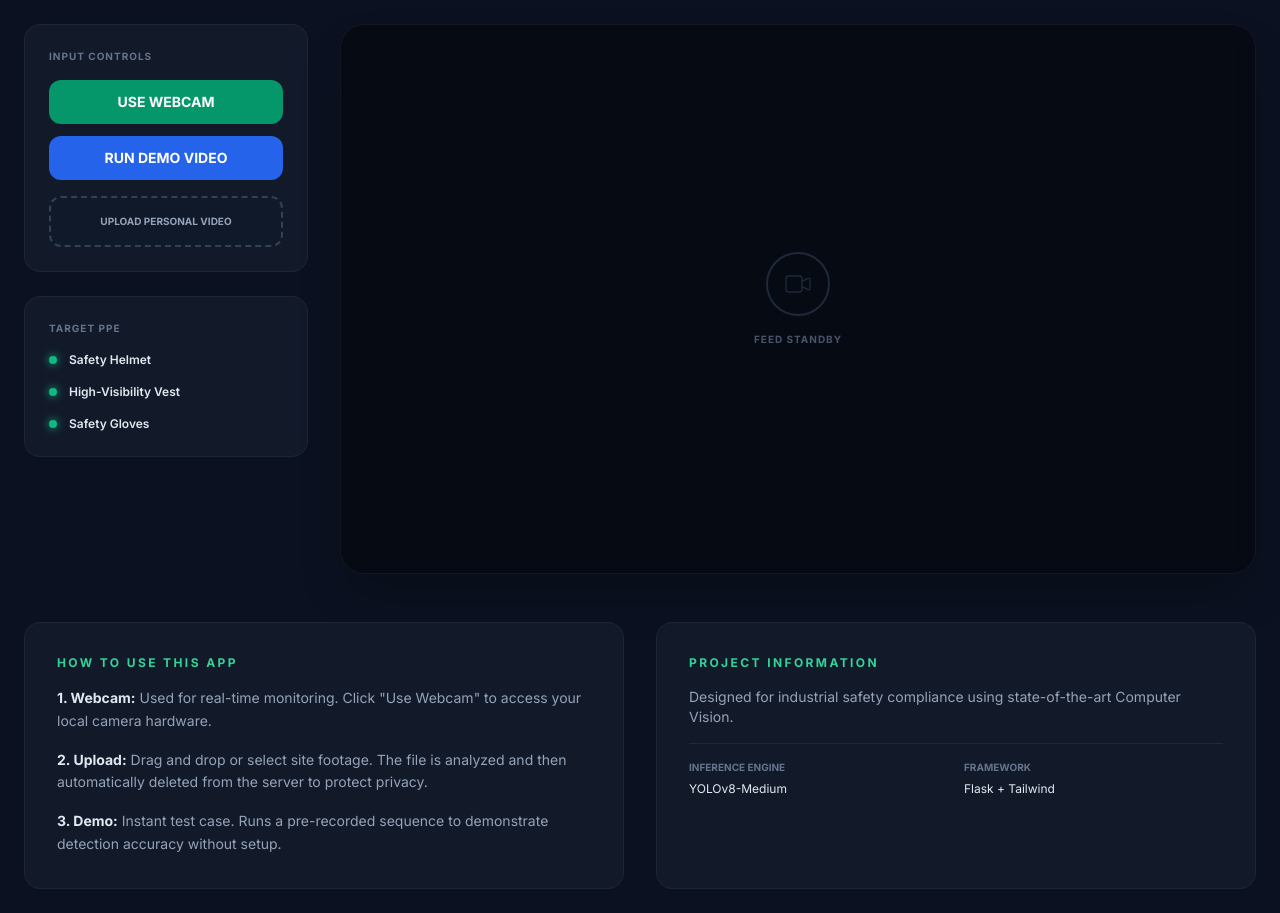
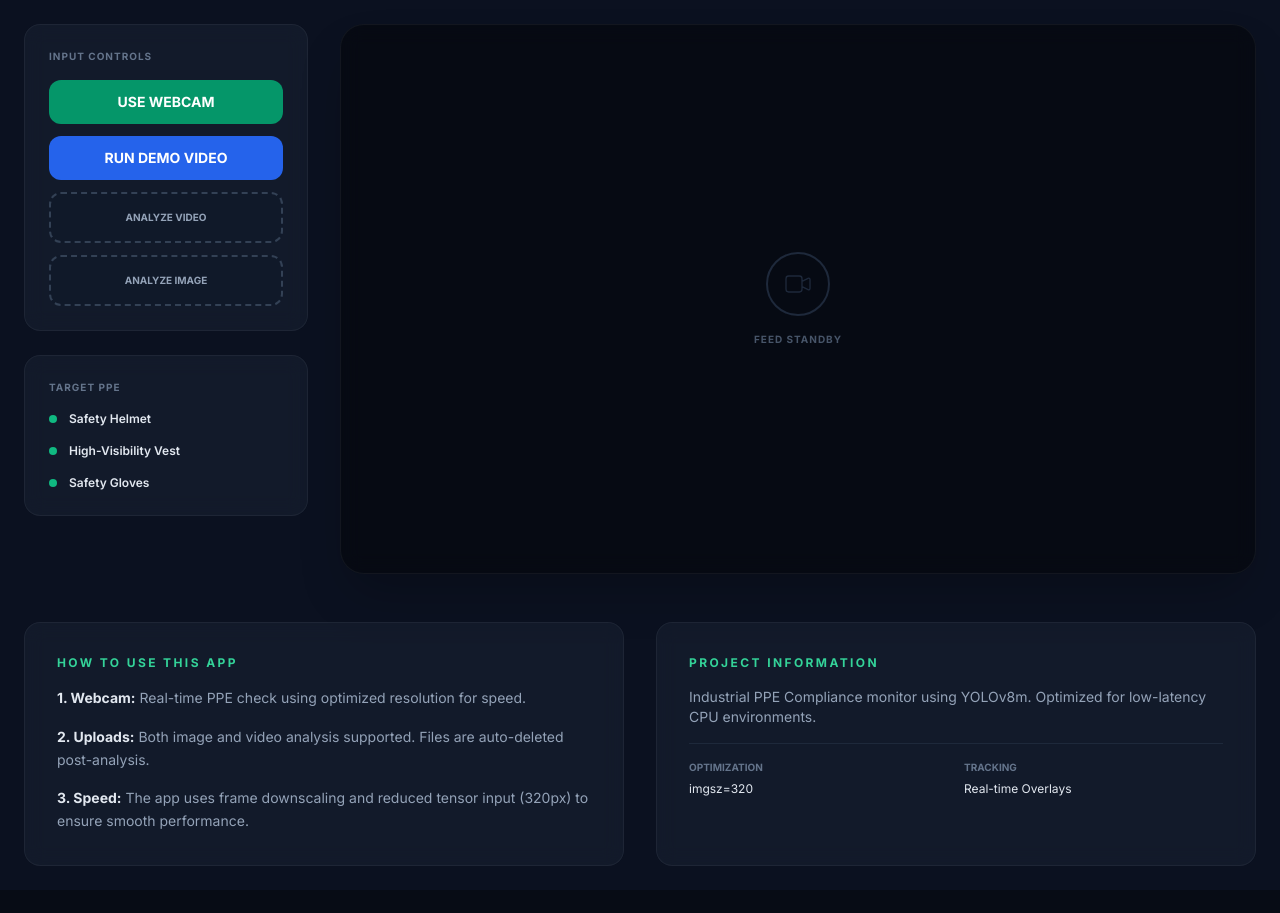
Before and after one commit to fahdElattar/SafetyVision-AI-PPE-Detection, a Flask app: page / in a window 1280 px wide. Shown: the part 73-986 px from the top of the page. After the commit the page ends 939 px from the top, so only its background shows below. Run offline with Flask 3, Linux system fonts and the light colour scheme; some libraries are stand-ins or nearby versions.

Commit message:
feat(project): add image analysis and missing epi in real time

```diff
--- a/app.py
+++ b/app.py
@@ -1,32 +1,47 @@
 import os
 import cv2
+import time
+import glob
+import numpy as np
 from flask import Flask, render_template, Response, jsonify, request
 from werkzeug.utils import secure_filename
 from ultralytics import YOLO
 
 app = Flask(__name__)
 
-# Paths
+# --- Configuration ---
 UPLOAD_FOLDER = 'static/uploads'
 DEMO_VIDEO = 'static/demo/test_video.mp4'
+REQUIRED_CLASSES = ['Helmet', 'Gloves', 'Vest']
+
 os.makedirs(UPLOAD_FOLDER, exist_ok=True)
 os.makedirs('static/demo', exist_ok=True)
 
-# Load Model
+# Load Model (YOLOv8 Medium)
 model = YOLO("model/yolo8m.pt")
 
-# Global State
+# --- Global State ---
 camera_active = False
 video_path = None
 cap = None
 
+def cleanup_uploads():
+    """Removes all temporary files from the upload folder."""
+    files = glob.glob(os.path.join(UPLOAD_FOLDER, '*'))
+    for f in files:
+        if ".gitkeep" not in f:
+            try:
+                os.remove(f)
+            except Exception as e:
+                print(f"Cleanup error: {e}")
+
 def cleanup_file(path):
-    """Deletes the file if it exists in the uploads folder to save space."""
+    """Deletes a specific file if it exists."""
     if path and UPLOAD_FOLDER in path and os.path.exists(path):
         try:
             os.remove(path)
         except Exception as e:
-            print(f"Cleanup error: {e}")
+            print(f"File deletion error: {e}")
 
 def gen_frames(source):
     global cap, camera_active, video_path
@@ -36,6 +51,12 @@ def gen_frames(source):
 
     cap = cv2.VideoCapture(source)
 
+    # PERFORMANCE: Scale down capture resolution to improve FPS
+    cap.set(cv2.CAP_PROP_FRAME_WIDTH, 640)
+    cap.set(cv2.CAP_PROP_FRAME_HEIGHT, 480)
+    # PERFORMANCE: Reduce buffer size to prevent lag in live stream
+    cap.set(cv2.CAP_PROP_BUFFERSIZE, 1)
+
     while True:
         # Stop signals
         if source == 0 and not camera_active: break
@@ -44,9 +65,25 @@ def gen_frames(source):
         success, frame = cap.read()
         if not success: break
 
-        results = model.predict(source=frame, conf=0.25, stream=True)
+        # PERFORMANCE: Run inference at imgsz=320 for speed (standard is 640)
+        # stream=True is more memory efficient
+        results = model.predict(source=frame, conf=0.25, imgsz=320, stream=True, verbose=False)
+
         for result in results:
+            detected = [result.names[int(cls)] for cls in result.boxes.cls.cpu().numpy()]
             annotated_frame = result.plot()
+
+            # Real-time Missing PPE Detection
+            missing = [item for item in REQUIRED_CLASSES if item not in detected]
+
+            # Overlay Logic
+            y0, dy = 30, 30
+            cv2.putText(annotated_frame, "PPE AUDIT: ACTIVE", (10, y0),
+                        cv2.FONT_HERSHEY_SIMPLEX, 0.7, (255, 255, 255), 2)
+
+            for i, item in enumerate(missing):
+                cv2.putText(annotated_frame, f"MISSING: {item}", (10, y0 + (i+1)*dy),
+                            cv2.FONT_HERSHEY_SIMPLEX, 0.7, (0, 0, 255), 2)
 
         ret, buffer = cv2.imencode('.jpg', annotated_frame)
         if not ret: continue
@@ -58,9 +95,11 @@ def gen_frames(source):
         cap.release()
         cap = None
 
-    # Auto-delete user uploads after use
+    # Auto-delete video files after the stream ends
     if isinstance(source, str) and source != DEMO_VIDEO:
         cleanup_file(source)
+
+# --- Routes ---
 
 @app.route('/')
 def index():
@@ -75,9 +114,53 @@ def video_feed(source_type):
         return Response(gen_frames(video_path), mimetype='multipart/x-mixed-replace; boundary=frame')
     return ""
 
+@app.route('/upload_image', methods=['POST'])
+def upload_image():
+    # Clean up previous results before new analysis
+    cleanup_uploads()
+
+    file = request.files.get('image')
+    if file:
+        filename = secure_filename(file.filename)
+        path = os.path.join(UPLOAD_FOLDER, filename)
+        file.save(path)
+
+        img = cv2.imread(path)
+        # Process image
+        results = model.predict(source=img, conf=0.25, imgsz=320)
+
+        detected = [results[0].names[int(cls)] for cls in results[0].boxes.cls.cpu().numpy()]
+        missing = [item for item in REQUIRED_CLASSES if item not in detected]
+
+        res_img = results[0].plot()
+
+        # Add result overlays
+        y0, dy = 40, 40
+        cv2.putText(res_img, "IMAGE AUDIT RESULT", (20, y0),
+                    cv2.FONT_HERSHEY_SIMPLEX, 1.0, (0, 255, 0), 2)
+        for i, item in enumerate(missing):
+            cv2.putText(res_img, f"MISSING: {item}", (20, y0 + (i+1)*dy),
+                        cv2.FONT_HERSHEY_SIMPLEX, 0.8, (0, 0, 255), 2)
+
+        result_filename = "res_" + filename
+        result_path = os.path.join(UPLOAD_FOLDER, result_filename)
+        cv2.imwrite(result_path, res_img)
+
+        # Delete original uploaded image, keep only the result
+        cleanup_file(path)
+
+        return jsonify({
+            "success": True,
+            "result_url": f"/static/uploads/{result_filename}?t={int(time.time())}"
+        })
+    return jsonify({"success": False})
+
 @app.route('/upload_video', methods=['POST'])
 def upload_video():
     global video_path, camera_active
+    # Clean up previous uploads to save space
+    cleanup_uploads()
+
     file = request.files.get('video')
     if file:
         filename = secure_filename(file.filename)
--- a/templates/index.html
+++ b/templates/index.html
@@ -30,19 +30,22 @@
 
     <main class="max-w-7xl mx-auto p-6">
         <div class="grid grid-cols-1 lg:grid-cols-4 gap-8">
-
             <div class="lg:col-span-1 space-y-6">
                 <div class="card-glass p-6 rounded-2xl">
                     <h2 class="text-[10px] font-black text-slate-500 uppercase tracking-widest mb-4">Input Controls</h2>
                     <button id="toggleBtn" onclick="toggleCamera()" class="w-full py-3 rounded-xl font-bold text-white bg-emerald-600 hover:bg-emerald-500 transition-all mb-3 text-sm">USE WEBCAM</button>
-                    <button onclick="runDemo()" class="w-full py-3 rounded-xl font-bold text-white bg-blue-600 hover:bg-blue-500 transition-all mb-4 text-sm">RUN DEMO VIDEO</button>
+                    <button onclick="runDemo()" class="w-full py-3 rounded-xl font-bold text-white bg-blue-600 hover:bg-blue-500 transition-all mb-3 text-sm">RUN DEMO VIDEO</button>
 
-                    <div class="relative border-2 border-dashed border-slate-700 rounded-xl p-4 hover:border-emerald-500 transition-all bg-slate-900/30">
+                    <div class="relative border-2 border-dashed border-slate-700 rounded-xl p-4 hover:border-emerald-500 transition-all bg-slate-900/30 mb-3">
                         <input type="file" id="videoInput" accept="video/*" class="absolute inset-0 w-full h-full opacity-0 cursor-pointer" onchange="uploadVideo()">
-                        <div class="text-center">
-                            <p class="text-[10px] font-bold text-slate-400 uppercase">Upload Personal Video</p>
-                        </div>
+                        <p class="text-[10px] font-bold text-slate-400 uppercase text-center">Analyze Video</p>
                     </div>
+
+                    <div class="relative border-2 border-dashed border-slate-700 rounded-xl p-4 hover:border-blue-500 transition-all bg-slate-900/30">
+                        <input type="file" id="imageInput" accept="image/*" class="absolute inset-0 w-full h-full opacity-0 cursor-pointer" onchange="uploadImage()">
+                        <p class="text-[10px] font-bold text-slate-400 uppercase text-center">Analyze Image</p>
+                    </div>
+
                     <div id="uploadStatus" class="mt-4 hidden">
                         <button onclick="stopVideoAnalysis()" class="w-full py-2 bg-red-600/20 hover:bg-red-600/40 text-red-400 text-[10px] font-bold rounded-lg transition-all uppercase">Stop Analysis</button>
                     </div>
@@ -51,18 +54,9 @@
                 <div class="card-glass p-6 rounded-2xl">
                     <h2 class="text-[10px] font-black text-slate-500 uppercase tracking-widest mb-4">Target PPE</h2>
                     <ul class="space-y-4">
-                        <li class="flex items-center gap-3">
-                            <span class="w-2 h-2 bg-emerald-500 rounded-full shadow-[0_0_8px_#10b981]"></span>
-                            <span class="text-xs font-semibold">Safety Helmet</span>
-                        </li>
-                        <li class="flex items-center gap-3">
-                            <span class="w-2 h-2 bg-emerald-500 rounded-full shadow-[0_0_8px_#10b981]"></span>
-                            <span class="text-xs font-semibold">High-Visibility Vest</span>
-                        </li>
-                        <li class="flex items-center gap-3">
-                            <span class="w-2 h-2 bg-emerald-500 rounded-full shadow-[0_0_8px_#10b981]"></span>
-                            <span class="text-xs font-semibold">Safety Gloves</span>
-                        </li>
+                        <li class="flex items-center gap-3"><span class="w-2 h-2 bg-emerald-500 rounded-full"></span><span class="text-xs font-semibold">Safety Helmet</span></li>
+                        <li class="flex items-center gap-3"><span class="w-2 h-2 bg-emerald-500 rounded-full"></span><span class="text-xs font-semibold">High-Visibility Vest</span></li>
+                        <li class="flex items-center gap-3"><span class="w-2 h-2 bg-emerald-500 rounded-full"></span><span class="text-xs font-semibold">Safety Gloves</span></li>
                     </ul>
                 </div>
             </div>
@@ -85,24 +79,43 @@
             <div class="card-glass p-8 rounded-2xl">
                 <h3 class="text-emerald-400 font-bold text-xs uppercase tracking-[0.2em] mb-4">How to use this app</h3>
                 <div class="space-y-4 text-slate-400 text-sm leading-relaxed">
-                    <p><b class="text-slate-200">1. Webcam:</b> Used for real-time monitoring. Click "Use Webcam" to access your local camera hardware.</p>
-                    <p><b class="text-slate-200">2. Upload:</b> Drag and drop or select site footage. The file is analyzed and then automatically deleted from the server to protect privacy.</p>
-                    <p><b class="text-slate-200">3. Demo:</b> Instant test case. Runs a pre-recorded sequence to demonstrate detection accuracy without setup.</p>
+                    <p><b class="text-slate-200">1. Webcam:</b> Real-time PPE check using optimized resolution for speed.</p>
+                    <p><b class="text-slate-200">2. Uploads:</b> Both image and video analysis supported. Files are auto-deleted post-analysis.</p>
+                    <p><b class="text-slate-200">3. Speed:</b> The app uses frame downscaling and reduced tensor input (320px) to ensure smooth performance.</p>
                 </div>
             </div>
             <div class="card-glass p-8 rounded-2xl">
                 <h3 class="text-emerald-400 font-bold text-xs uppercase tracking-[0.2em] mb-4">Project Information</h3>
-                <p class="text-sm text-slate-400 mb-4">Designed for industrial safety compliance using state-of-the-art Computer Vision.</p>
+                <p class="text-sm text-slate-400 mb-4">Industrial PPE Compliance monitor using YOLOv8m. Optimized for low-latency CPU environments.</p>
                 <div class="grid grid-cols-2 gap-4 border-t border-slate-800 pt-4">
-                    <div><span class="block text-[10px] text-slate-500 uppercase font-bold">Inference Engine</span><span class="text-xs text-slate-200">YOLOv8-Medium</span></div>
-                    <div><span class="block text-[10px] text-slate-500 uppercase font-bold">Framework</span><span class="text-xs text-slate-200">Flask + Tailwind</span></div>
+                    <div><span class="block text-[10px] text-slate-500 uppercase font-bold">Optimization</span><span class="text-xs text-slate-200">imgsz=320</span></div>
+                    <div><span class="block text-[10px] text-slate-500 uppercase font-bold">Tracking</span><span class="text-xs text-slate-200">Real-time Overlays</span></div>
                 </div>
             </div>
         </div>
     </main>
 
     <script>
-        // JS remains the same as previous version - but ensure upload resets input
+        function uploadImage() {
+            const fileInput = document.getElementById('imageInput');
+            const formData = new FormData();
+            formData.append('image', fileInput.files[0]);
+            document.getElementById('status-text').innerText = "Analyzing Image...";
+            fetch('/upload_image', { method: 'POST', body: formData })
+            .then(res => res.json()).then(data => {
+                if(data.success) {
+                    const stream = document.getElementById('videoStream');
+                    const placeholder = document.getElementById('placeholder');
+                    stream.src = data.result_url;
+                    stream.classList.remove('hidden');
+                    placeholder.classList.add('hidden');
+                    document.getElementById('status-text').innerText = "Image Analysis Ready";
+                    document.getElementById('cam-dot').className = "h-2 w-2 rounded-full bg-blue-500";
+                    fileInput.value = "";
+                }
+            });
+        }
+
         function uploadVideo() {
             const fileInput = document.getElementById('videoInput');
             const formData = new FormData();
@@ -116,21 +129,25 @@
                 }
             });
         }
+
         function runDemo() {
             fetch('/start_demo', { method: 'POST' }).then(() => {
                 document.getElementById('uploadStatus').classList.remove('hidden');
                 startStream('file');
             });
         }
+
         function toggleCamera() {
             fetch('/toggle_camera', { method: 'POST' }).then(res => res.json()).then(data => {
                 if (data.status) startStream('webcam');
                 else stopStream();
             });
         }
+
         function stopVideoAnalysis() {
             fetch('/stop_video', { method: 'POST' }).then(() => stopStream());
         }
+
         function startStream(type) {
             const stream = document.getElementById('videoStream');
             const placeholder = document.getElementById('placeholder');
@@ -150,6 +167,7 @@
                 btn.classList.replace('bg-emerald-600', 'bg-red-600');
             }
         }
+
         function stopStream() {
             const stream = document.getElementById('videoStream');
             const placeholder = document.getElementById('placeholder');
```
Also changed, not shown: README.md, 1 other file.
